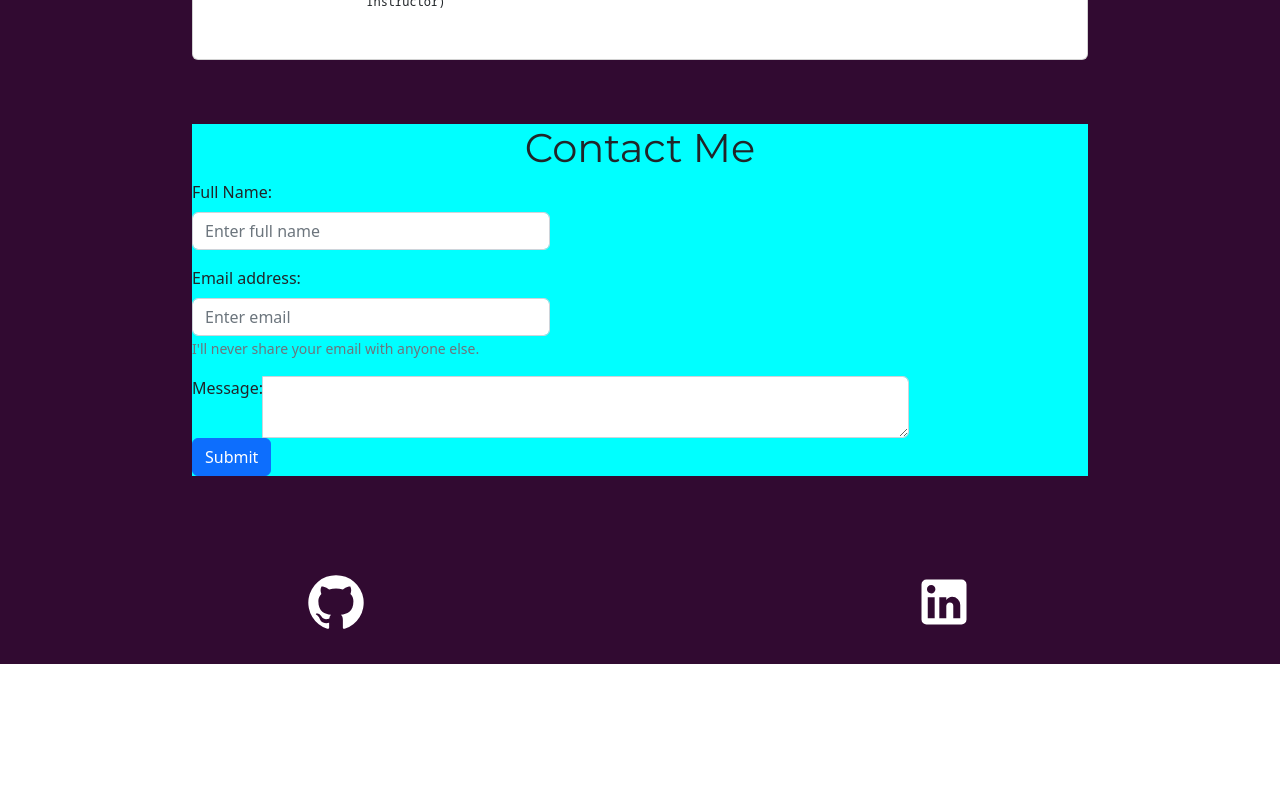
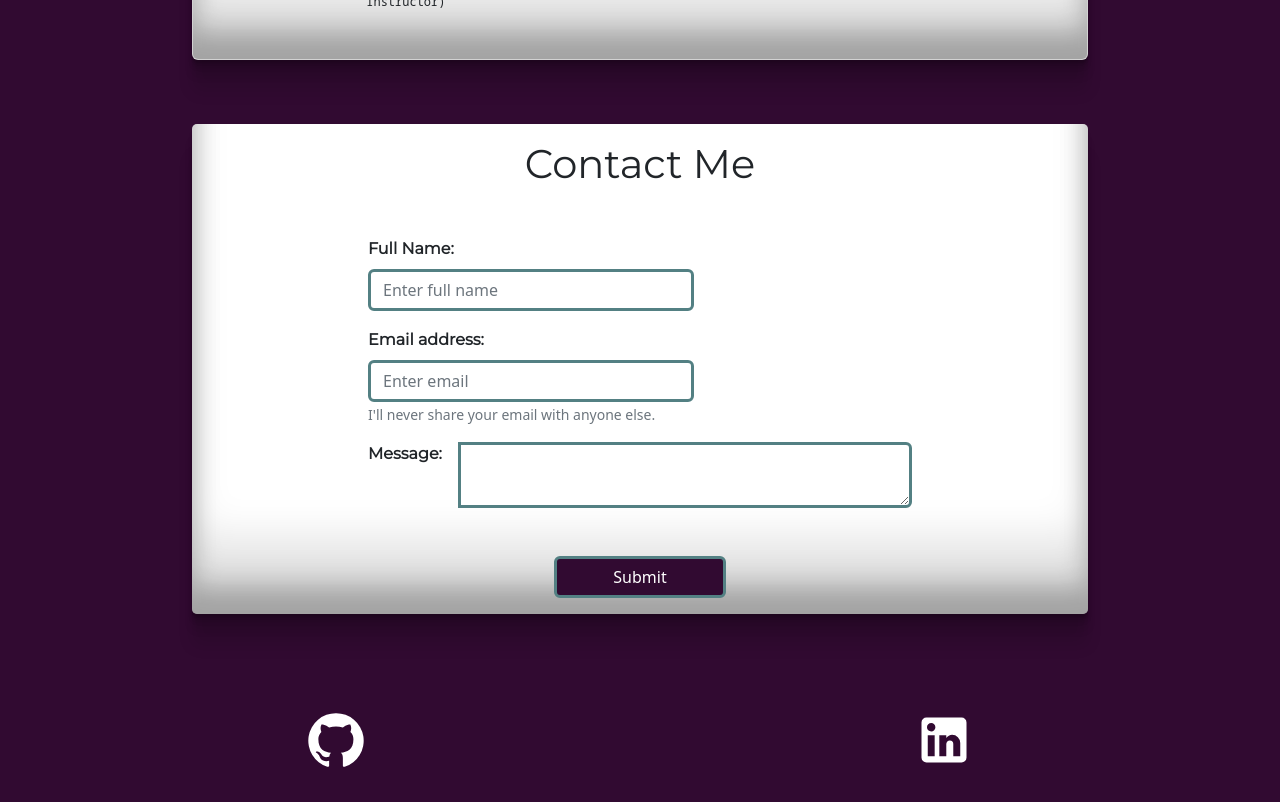
Before and after one commit to ValPal1320/VGonzalez_Portfolio_v2, a React (Create React App) app: page /contact in a window 1280 px wide. Shown: the part 840-1642 px from the top of the page. Before the commit the page ends 1504 px from the top, so only its background shows below. Built offline with nearby package versions, Linux system fonts and the light colour scheme.

Commit message:
contact form completed, work on portfolio

```diff
--- a/src/components/About.css
+++ b/src/components/About.css
@@ -6,6 +6,9 @@
     margin-top: 4rem;
     border-radius: 3rem;
     border: 5px solid yellowgreen;
+    box-shadow: rgba(0, 0, 0, 0.17) 0px -23px 25px 0px inset, rgba(0, 0, 0, 0.15) 0px -36px 30px 0px inset, rgba(0, 0, 0, 0.1) 0px -79px 40px 0px inset, rgba(0, 0, 0, 0.06) 0px 2px 1px, rgba(0, 0, 0, 0.09) 0px 4px 2px, rgba(0, 0, 0, 0.09) 0px 8px 4px, rgba(0, 0, 0, 0.09) 0px 16px 8px, rgba(0, 0, 0, 0.09) 0px 32px 16px;
+
+
 }
 
 .aboutMe {
--- a/src/components/Contact.css
+++ b/src/components/Contact.css
@@ -1,8 +1,10 @@
 #contactForm {
-    background-color: aqua;
+    background-color: white;
     width: 70%;
     margin: 4rem auto;
-
+    padding: 1rem;
+    box-shadow: rgba(0, 0, 0, 0.17) 0px -23px 25px 0px inset, rgba(0, 0, 0, 0.15) 0px -36px 30px 0px inset, rgba(0, 0, 0, 0.1) 0px -79px 40px 0px inset, rgba(0, 0, 0, 0.06) 0px 2px 1px, rgba(0, 0, 0, 0.09) 0px 4px 2px, rgba(0, 0, 0, 0.09) 0px 8px 4px, rgba(0, 0, 0, 0.09) 0px 16px 8px, rgba(0, 0, 0, 0.09) 0px 32px 16px;
+    border-radius: 5px;
 }
 
 .contactMe {
@@ -10,11 +12,48 @@
     text-align: center;
 }
 
+#form {
+    margin: 3rem 10rem;
+
+}
+
+#label {
+    font-family: 'Montserrat', sans-serif;
+    font-weight: bolder;
+}
+
 #formContent {
     display: block;
-    width: 40%;
+    width: 60%;
+
 }
 
 #messageBox {
-    width: 80%;
+    width: auto;
 }
+
+#inputBox {
+    border: 3px solid #538083;
+}
+
+#message {
+    border: 3px solid #538083;
+    margin-left: 1rem;
+}
+
+#btn {
+    display: flex;
+    justify-content: center;
+    align-items: center;
+}
+
+#submitBtn {
+    width: 20%;
+    background-color: #310A31;
+    border: 3px solid #538083;
+}
+
+#submitBtn:hover {
+    background-color: #C3ACCE;
+    color: black;
+}
--- a/src/components/Contact.js
+++ b/src/components/Contact.js
@@ -12,27 +12,30 @@ function Contact() {
                 <Card.Title className="contactMe">
                     <h1>Contact Me</h1>
                 </Card.Title>
+                <div id="form">
                     <Form.Group className="mb-3" controlId="formName" id="formContent">
-                    <Form.Label>Full Name:</Form.Label>
-                    <Form.Control type="name" placeholder="Enter full name" />
+                        <Form.Label id="label">Full Name:</Form.Label>
+                        <Form.Control id="inputBox" type="name" placeholder="Enter full name" />
                     </Form.Group>
 
                     <Form.Group className="mb-3" controlId="formBasicEmail" id="formContent">
-                    <Form.Label>Email address:</Form.Label>
-                    <Form.Control type="email" placeholder="Enter email" />
+                        <Form.Label id="label">Email address:</Form.Label>
+                        <Form.Control id="inputBox" type="email" placeholder="Enter email" />
                         <Form.Text className="text-muted">
                             I'll never share your email with anyone else.
                         </Form.Text>
                     </Form.Group>
 
                     <InputGroup id="messageBox">
-                    <Form.Label>Message:</Form.Label>
-                    <Form.Control as="textarea" aria-label="With textarea" />
+                        <Form.Label id="label">Message:</Form.Label>
+                        <Form.Control id="message" as="textarea" aria-label="With textarea" />
                     </InputGroup>
-
-                <Button variant="primary" type="submit">
+                </div>
+                <div id="btn">
+                    <Button id="submitBtn" variant="primary" type="submit">
                         Submit
                     </Button>
+                </div>
             </div>
         </Form >
     );
--- a/src/components/Navbar.css
+++ b/src/components/Navbar.css
@@ -1,6 +1,9 @@
 .navBar {
     background-color: #310A31;
-    padding: .8rem
+    padding: .8rem;
+    box-shadow: rgba(0, 0, 0, 0.17) 0px -23px 25px 0px inset, rgba(0, 0, 0, 0.15) 0px -36px 30px 0px inset, rgba(0, 0, 0, 0.1) 0px -79px 40px 0px inset, rgba(0, 0, 0, 0.06) 0px 2px 1px, rgba(0, 0, 0, 0.09) 0px 4px 2px, rgba(0, 0, 0, 0.09) 0px 8px 4px, rgba(0, 0, 0, 0.09) 0px 16px 8px, rgba(0, 0, 0, 0.09) 0px 32px 16px;
+
+
 }
 
 #navText {
@@ -10,7 +13,7 @@
 }
 
 #navText:hover {
-    color: yellowgreen;
+    color: #C3ACCE;
 }
 
 img {
```
Lines whose indentation alone changed are shown as unchanged.
